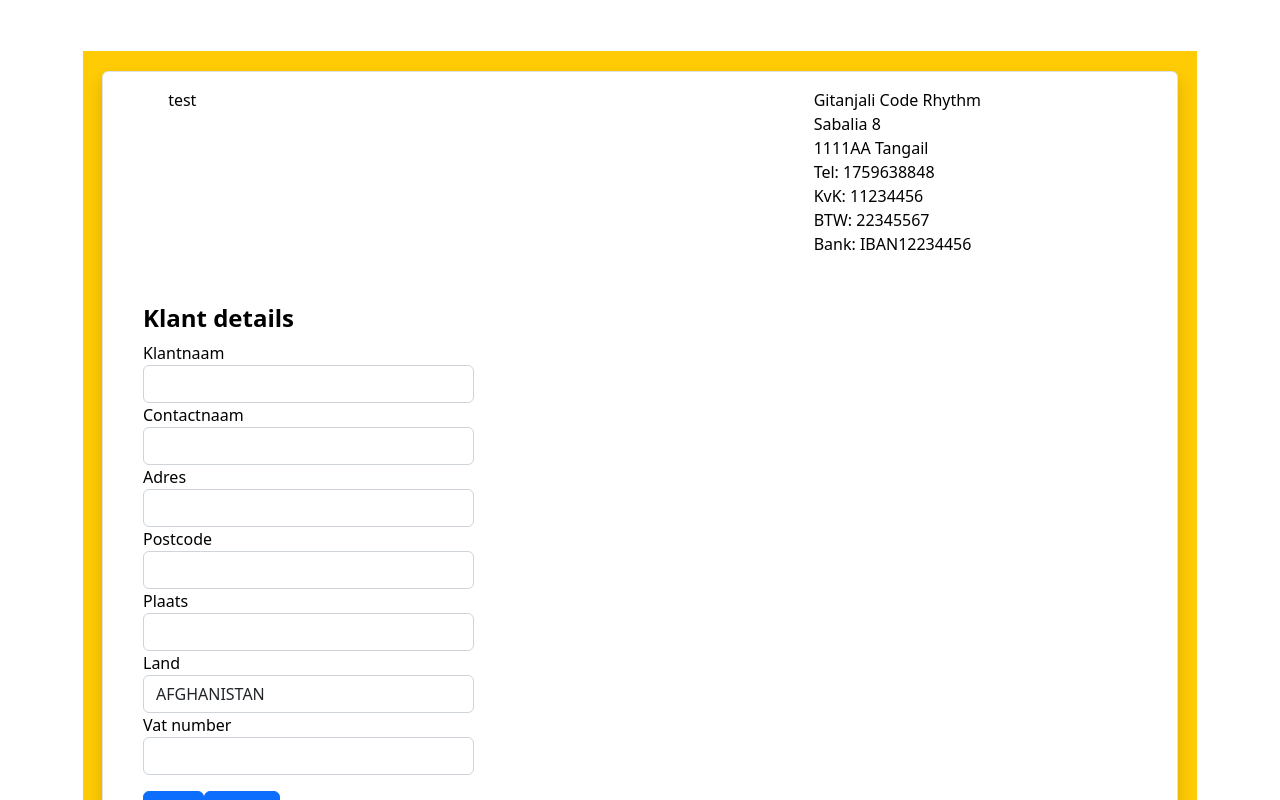
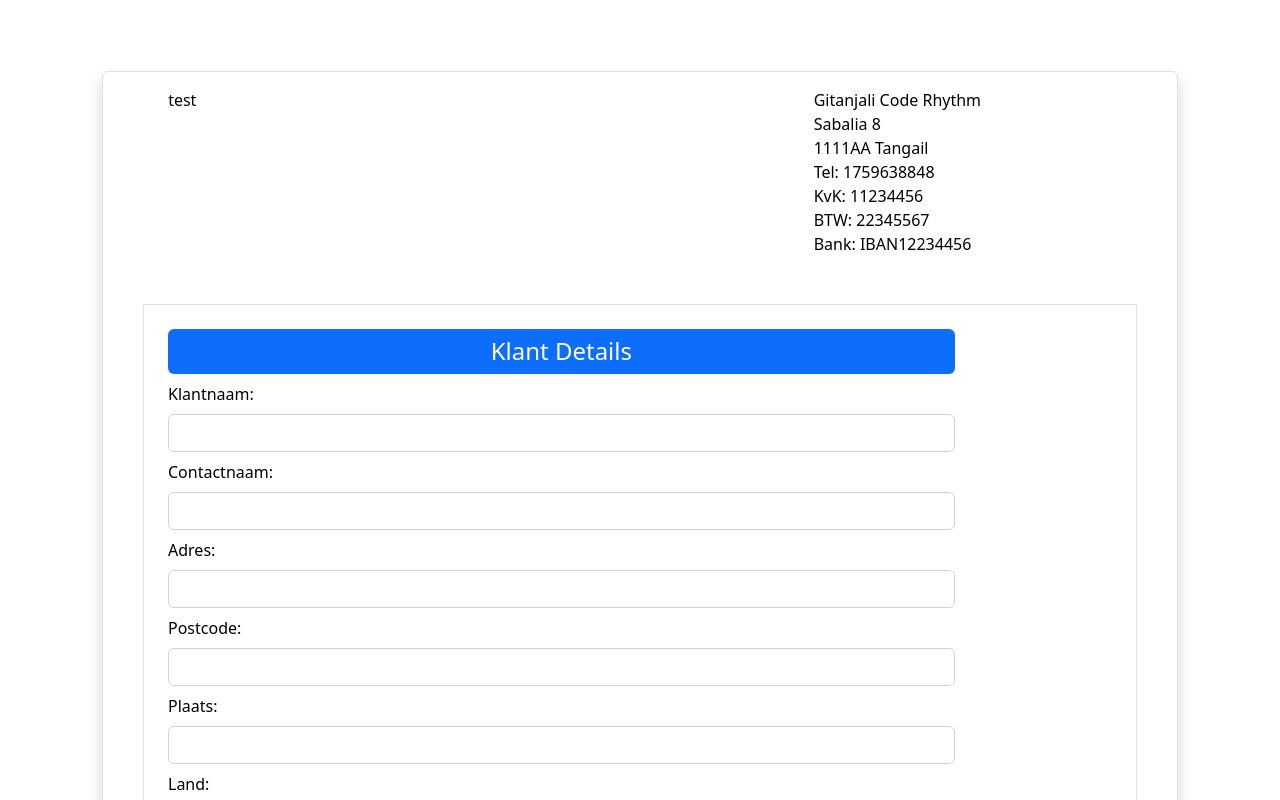
Before and after one commit to ripon155/wzep_invoice, an Angular app: page / in a window 1280 px wide. Both pictures are taken after a click on the element 284 px from the left and 344 px from the top of the page. Shown: the top 800 px of the page. Built offline with nearby package versions, Linux system fonts and the light colour scheme.

Commit message:
some changes added

```diff
--- a/src/app/Component/customer-details/customer-details.component.html
+++ b/src/app/Component/customer-details/customer-details.component.html
@@ -1,23 +1,23 @@
 <div class="container">
-  <div class="col-md-12">
-    <div class="col-md-4 formStyle">
-      <form novalidate class="ng-untouched ng-pristine ng-valid">
-        <h4 style="font-weight: bold">Klant details</h4>
+  <div class="col-md-12 border p-4">
+    <div class="col-md-10 formStyle">
+      <form class="ng-untouched ng-pristine ng-valid">
+        <h4 class="text-center bg-primary p-2 rounded text-white">
+          Klant Details
+        </h4>
         <div class="form-group">
-          <label for="companyName">Klantnaam</label>
+          <label for="companyName">Klantnaam:</label>
           <input
-            class="form-control"
-            formcontrolname="companyName"
+            class="form-control my-2"
             id="companyName"
             required
             type="text"
           />
         </div>
         <div class="form-group">
-          <label for="contactName">Contactnaam</label>
+          <label for="contactName">Contactnaam:</label>
           <input
-            class="form-control"
-            formcontrolname="contactName"
+            class="form-control my-2"
             id="contactName"
             name="contactName"
             placeholder=""
@@ -25,10 +25,9 @@
           />
         </div>
         <div class="form-group">
-          <label for="address">Adres</label>
+          <label for="address">Adres:</label>
           <input
-            class="form-control"
-            formcontrolname="address"
+            class="form-control my-2"
             id="address"
             name="address"
             placeholder=""
@@ -38,7 +37,6 @@
         <div class="form-group">
           <input
             class="form-control"
-            formcontrolname="houseNumber"
             id="houseNumber"
             name="houseNumber"
             placeholder=""
@@ -47,10 +45,9 @@
           />
         </div>
         <div class="form-group">
-          <label for="postalCode">Postcode</label>
+          <label for="postalCode">Postcode:</label>
           <input
-            class="form-control"
-            formcontrolname="postalCode"
+            class="form-control my-2"
             id="postalCode"
             name="postalCode"
             placeholder=""
@@ -58,10 +55,9 @@
           />
         </div>
         <div class="form-group">
-          <label for="city">Plaats</label>
+          <label for="city">Plaats:</label>
           <input
-            class="form-control"
-            formcontrolname="city"
+            class="form-control my-2"
             id="city"
             name="city"
             placeholder=""
@@ -69,12 +65,9 @@
           />
         </div>
         <div class="form-group">
-          <label for="country">Land</label>
+          <label for="country">Land:</label>
           <div>
-            <select
-              class="form-control selectpicker"
-              formcontrolname="countryCode"
-            >
+            <select class="form-control my-2 selectpicker">
               <option value="1">AFGHANISTAN</option>
               <option value="2">ALBANIA</option>
               <option value="3">ALGERIA</option>
@@ -83,10 +76,9 @@
           </div>
         </div>
         <div class="form-group">
-          <label for="city">Vat number</label>
+          <label for="city">Vat number:</label>
           <input
-            class="form-control"
-            formcontrolname="city"
+            class="form-control my-2"
             id="city"
             name="city"
             placeholder=""
@@ -96,6 +88,6 @@
       </form>
     </div>
     <button class="btn btn-primary">Save</button>
-    <button class="btn btn-primary my-3">Cancel</button>
+    <button class="btn btn-danger m-3">Cancel</button>
   </div>
 </div>
--- a/src/app/Component/invoce-form/invoce-form.component.css
+++ b/src/app/Component/invoce-form/invoce-form.component.css
@@ -1,5 +1,5 @@
 .tiel-focus {
-  background-color: #ffcb05;
+  /* background-color: #ffcb05; */
   color: #000;
 }
 .tile {
--- a/src/app/Component/invoce-form/invoce-form.component.html
+++ b/src/app/Component/invoce-form/invoce-form.component.html
@@ -40,7 +40,7 @@
             <div class="col-md-12">
               <div class="row">
                 <div
-                  class="container hoverStyle col-md-4"
+                  class="container hoverStyle col-md-4 shadow my-4 rounded p-4"
                   style="margin-left: 0%; margin-top: 30px; cursor: pointer"
                 >
                   <div>
@@ -63,7 +63,7 @@
 
         <div class="row">
           <div
-            class="col-md-12 hoverStyle"
+            class="col-md-12 hoverStyle shadow"
             style="margin-top: 0px"
             (click)="handleInvoiceComponent()"
             *ngIf="!handleInvoice; else invoiceDetails"
--- a/src/app/Component/invoice-details/invoice-details.component.html
+++ b/src/app/Component/invoice-details/invoice-details.component.html
@@ -1,3 +1,9 @@
+<form (ngSubmit)="onSubmit(f)" #f="ngForm" class="border p-3">
+  <div class="row">
+    <div class="col-md-10">
+      <span class="text-center bg-primary"> Add Invoice</span>
+    </div>
+  </div>
   <div class="row formStyle" style="margin-top: 0px">
     <input
       formcontrolname="id"
@@ -16,6 +22,7 @@
         name="invoiceNumber"
         type="text"
         disabled
+        ngModel
       />
     </div>
 
@@ -24,10 +31,10 @@
       <div class="input-group">
         <input
           class="form-control"
-        formcontrolname="invoiceDate"
-        name="dp"
+          name="date"
           placeholder="dd-MM-yyyy"
           type="date"
+          ngModel
         />
       </div>
     </div>
@@ -36,11 +43,10 @@
     <div class="col-sm-4 form-group">
       <input
         class="form-control"
-      formcontrolname="reference"
-      id="reference"
         name="reference"
         placeholder="Reference"
         type="text"
+        ngModel
       />
     </div>
 
@@ -48,11 +54,10 @@
     <div class="col-sm-4 form-group">
       <input
         class="form-control"
-      formcontrolname="paymentTerm"
-      id="paymentTerm"
         name="paymentTerm"
         placeholder="Term of payment"
         type="text"
+        ngModel
       />
     </div>
 
@@ -64,7 +69,8 @@
         class="form-check-input my-2"
         type="checkbox"
         value=""
-      id="flexCheckDefault"
+        name="checkbox"
+        ngModel
       />
       <input
         class="form-control"
@@ -73,6 +79,7 @@
         name="customerDetails"
         type="hidden"
         value="26"
+        ngModel
       />
     </div>
 
@@ -97,3 +104,4 @@
       </button>
     </div>
   </div>
+</form>
--- a/src/app/Component/invoice-details/invoice-details.component.ts
+++ b/src/app/Component/invoice-details/invoice-details.component.ts
@@ -1,10 +1,13 @@
-import { Component } from '@angular/core';
+import { Component, ViewChild } from '@angular/core';
+import { NgForm } from '@angular/forms';
 
 @Component({
   selector: 'app-invoice-details',
   templateUrl: './invoice-details.component.html',
-  styleUrls: ['./invoice-details.component.css']
+  styleUrls: ['./invoice-details.component.css'],
 })
 export class InvoiceDetailsComponent {
-
+  onSubmit(form: NgForm) {
+    console.log(form.form.value);
+  }
 }
--- a/src/app/Component/product-details/product-details.component.ts
+++ b/src/app/Component/product-details/product-details.component.ts
@@ -71,7 +71,6 @@ export class ProductDetailsComponent implements OnInit {
   // delete row
   deleteRow(rowId: number) {
     this.tableData = this.tableData.filter((row) => row.id !== rowId);
-    console.log(this.tableData);
   }
 
   calculateTotal(id: number) {}
```
Lines whose indentation alone changed are shown as unchanged.
